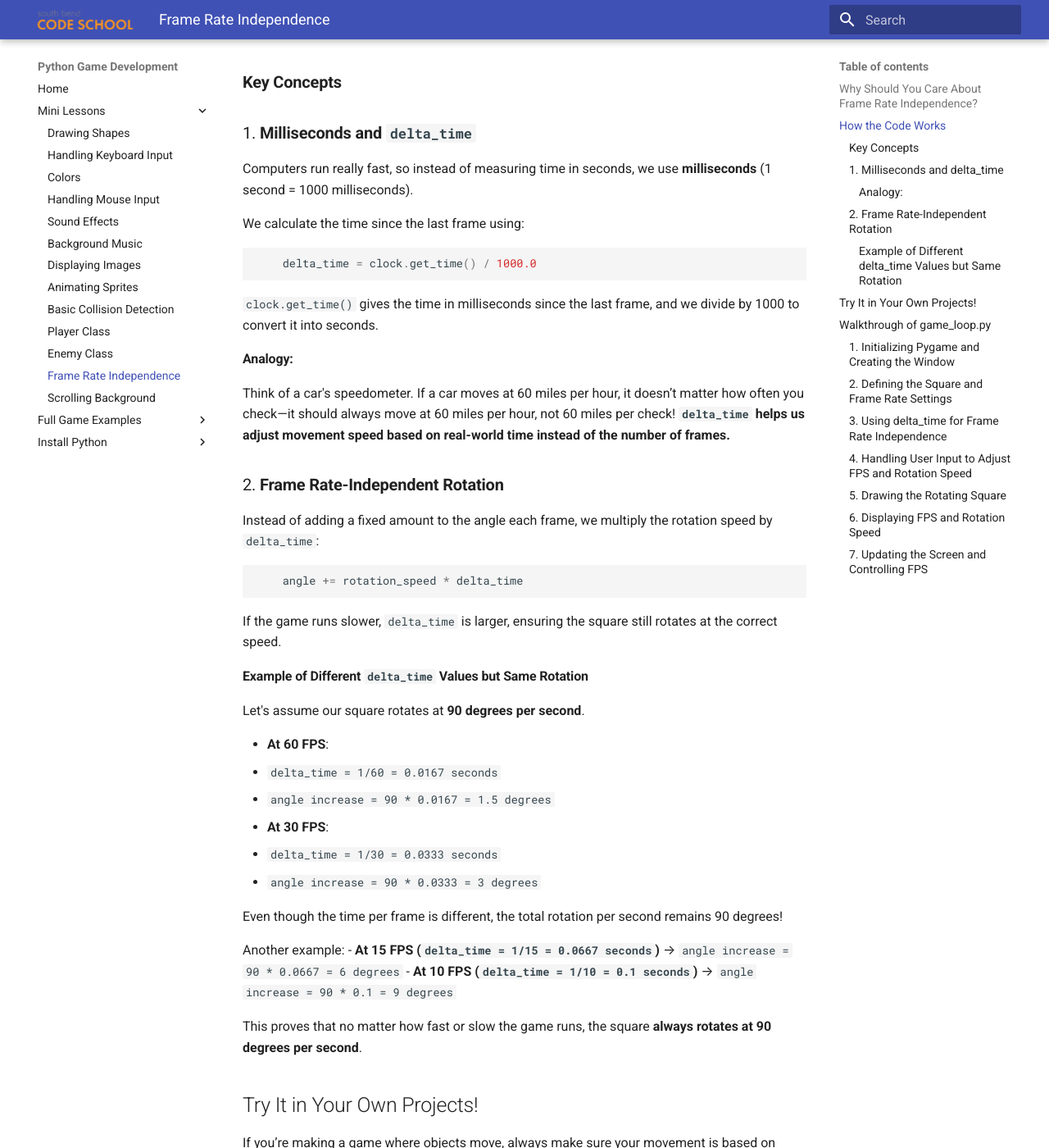
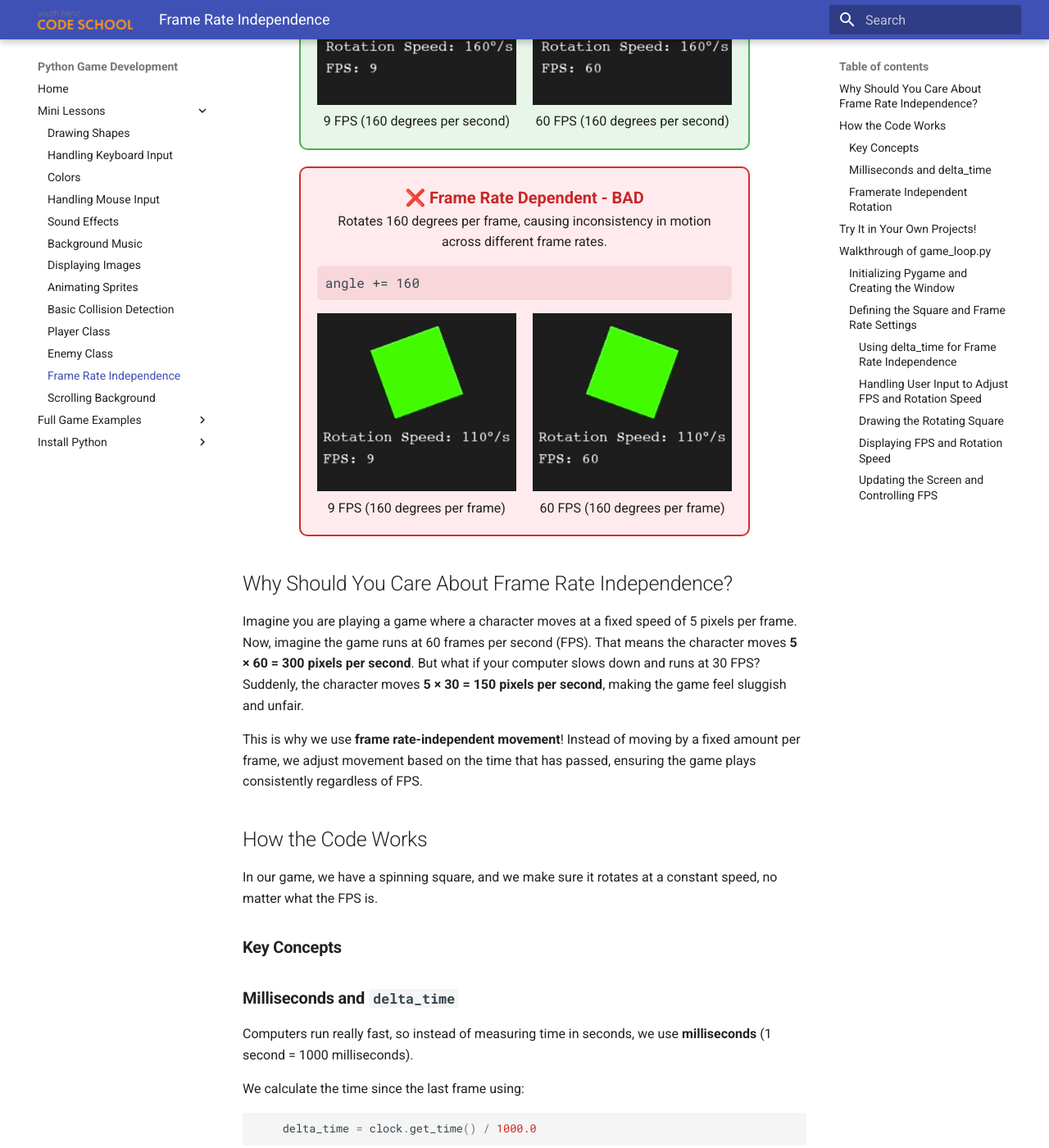
Before and after one commit to South-Bend-Code-School/pygame_lessons, an MkDocs documentation site: the page built from docs/12-Frame Rate Independence/framerate_indpendence.md, in a window 1280 px wide and 1400 px high, scrolled down 582 px. Shown: the whole window at 82% size. Built offline with MkDocs 1.6.1 and Material for MkDocs 9.7.7, drawn with Linux system fonts in a browser that asks for light colours; some of the changed text lies outside the part shown.

Commit message:
updated frame rate indpendence

````diff
--- a/docs/12-Frame Rate Independence/framerate_indpendence.md
+++ b/docs/12-Frame Rate Independence/framerate_indpendence.md
@@ -1,4 +1,50 @@
 # Understanding Frame Rate Independence in Game Development
+
+<div style="display: flex; justify-content: center; align-items: center; margin-bottom: 20px;">
+    <!-- Download Button -->
+    <div>
+        <a href="../framerate_independence.py" download class="md-button md-button--primary">
+            ⬇ Download framerate_independence.py
+        </a>
+    </div>
+</div>
+
+<!-- Grid for Animation Comparison -->
+<div style="display: flex; flex-direction: column; gap: 20px; align-items: center;">
+    <!-- Frame Rate Independent Card -->
+    <div style="border: 2px solid #4CAF50; border-radius: 10px; padding: 20px; width: 80%; background-color: #e8f5e9; text-align: center;">
+        <div style="font-weight: bold; font-size: 20px; color: #2E7D32;">✅ Frame Rate Independent (Delta Time) - GOOD</div>
+        <div style="margin-bottom: 10px;">Rotates at 160 degrees per second, maintaining consistent motion across all frame rates.</div>
+        <pre style="background-color: #dff0d8; padding: 10px; border-radius: 5px; text-align: left; overflow-x: auto;">delta_time = clock.get_time() / 1000.0</br>angle += 160 * delta_time</pre>
+        <div style="display: grid; grid-template-columns: repeat(2, 1fr); gap: 20px;">
+            <div>
+                <img src="../independent_10fps.gif" alt="Independent 10 FPS" width="300">
+                <div>9 FPS (160 degrees per second)</div>
+            </div>
+            <div>
+                <img src="../independent_60fps.gif" alt="Independent 60 FPS" width="300">
+                <div>60 FPS (160 degrees per second)</div>
+            </div>
+        </div>
+    </div>
+
+    <!-- Frame Rate Dependent Card -->
+    <div style="border: 2px solid #D32F2F; border-radius: 10px; padding: 20px; width: 80%; background-color: #ffebee; text-align: center;">
+        <div style="font-weight: bold; font-size: 20px; color: #C62828;">❌ Frame Rate Dependent - BAD</div>
+        <div style="margin-bottom: 10px;">Rotates 160 degrees per frame, causing inconsistency in motion across different frame rates.</div>
+        <pre style="background-color: #f8d7da; padding: 10px; border-radius: 5px; text-align: left; overflow-x: auto;">angle += 160</pre>
+        <div style="display: grid; grid-template-columns: repeat(2, 1fr); gap: 20px;">
+            <div>
+                <img src="../dependent_10fps.gif" alt="Dependent 10 FPS" width="300">
+                <div>9 FPS (160 degrees per frame)</div>
+            </div>
+            <div>
+                <img src="../dependent_60fps.gif" alt="Dependent 60 FPS" width="300">
+                <div>60 FPS (160 degrees per frame)</div>
+            </div>
+        </div>
+    </div>
+</div>
 
 ## Why Should You Care About Frame Rate Independence?
 
@@ -12,7 +58,7 @@ In our game, we have a spinning square, and we make sure it rotates at a constan
 
 ### **Key Concepts**
 
-### 1. **Milliseconds and `delta_time`**
+### **Milliseconds and `delta_time`**
 Computers run really fast, so instead of measuring time in seconds, we use **milliseconds** (1 second = 1000 milliseconds).
 
 We calculate the time since the last frame using:
@@ -21,50 +67,33 @@ We calculate the time since the last frame using:
 ```
 `clock.get_time()` gives the time in milliseconds since the last frame, and we divide by 1000 to convert it into seconds.
 
-#### **Analogy:**
-Think of a car's speedometer. If a car moves at 60 miles per hour, it doesn’t matter how often you check—it should always move at 60 miles per hour, not 60 miles per check! **`delta_time` helps us adjust movement speed based on real-world time instead of the number of frames.**
 
-### 2. **Frame Rate-Independent Rotation**
+### **Framerate Independent Rotation**
 Instead of adding a fixed amount to the angle each frame, we multiply the rotation speed by `delta_time`:
 ```python
     angle += rotation_speed * delta_time
 ```
+
 If the game runs slower, `delta_time` is larger, ensuring the square still rotates at the correct speed.
 
-#### **Example of Different `delta_time` Values but Same Rotation**
 
-Let's assume our square rotates at **90 degrees per second**.
-
-- **At 60 FPS**:
-  - `delta_time = 1/60 = 0.0167 seconds`
-  - `angle increase = 90 * 0.0167 = 1.5 degrees`
-
-- **At 30 FPS**:
-  - `delta_time = 1/30 = 0.0333 seconds`
-  - `angle increase = 90 * 0.0333 = 3 degrees`
-
-Even though the time per frame is different, the total rotation per second remains 90 degrees!
-
-Another example:
-- **At 15 FPS (`delta_time = 1/15 = 0.0667 seconds`)** → `angle increase = 90 * 0.0667 = 6 degrees`
-- **At 10 FPS (`delta_time = 1/10 = 0.1 seconds`)** → `angle increase = 90 * 0.1 = 9 degrees`
-
-This proves that no matter how fast or slow the game runs, the square **always rotates at 90 degrees per second**.
+By adjusting the amount of movement each frame by the time it took to render the frame, we ensure that no matter how fast or slow the game runs, the square **always rotates at 90 degrees per second**.
 
 ## Try It in Your Own Projects!
 If you’re making a game where objects move, always make sure your movement is based on time, not frames. Use `delta_time` for:
+
 - **Character movement**
 - **Animations**
 - **Physics calculations**
 - **Rotations (like our square!)**
 
-By making games frame rate-independent, you ensure a smooth and fair experience for all players! 🚀
+By making games frame rate-independent, you ensure a smooth and fair experience for all players!
 
 ---
 
 ## **Walkthrough of `game_loop.py`**
 
-#### 1. **Initializing Pygame and Creating the Window**
+### **Initializing Pygame and Creating the Window**
 ```python
 import pygame
 import sys
@@ -75,7 +104,7 @@ pygame.display.set_caption("Spinning Square with FPS Counter")
 ```
 This sets up Pygame and creates a window that is 800x600 pixels.
 
-#### 2. **Defining the Square and Frame Rate Settings**
+### **Defining the Square and Frame Rate Settings**
 ```python
 TARGET_FPS = 30
 square_size = 100
@@ -85,14 +114,15 @@ rotation_speed = 90  # Degrees per second
 ```
 We set the square size, its center, and rotation speed. The FPS starts at 30 but can be changed.
 
-#### 3. **Using `delta_time` for Frame Rate Independence**
+#### **Using `delta_time` for Frame Rate Independence**
 ```python
 delta_time = clock.get_time() / 1000.0
 angle += rotation_speed * delta_time
 ```
-Instead of increasing `angle` by a fixed amount per frame, we scale it by `delta_time`, ensuring smooth rotation at any FPS.
 
-#### 4. **Handling User Input to Adjust FPS and Rotation Speed**
+Instead of increasing `angle` by a fixed amount per frame, we scale `rotation_speed` by `delta_time`, ensuring smooth rotation at any FPS.
+
+#### **Handling User Input to Adjust FPS and Rotation Speed**
 ```python
 elif event.key == pygame.K_UP:
     rotation_speed += 10
@@ -105,7 +135,7 @@ elif event.key == pygame.K_LEFT:
 ```
 This allows users to change the FPS and rotation speed dynamically while the game is running.
 
-#### 5. **Drawing the Rotating Square**
+#### **Drawing the Rotating Square**
 ```python
 square_surface = pygame.Surface((square_size, square_size), pygame.SRCALPHA)
 pygame.draw.rect(square_surface, (0, 255, 0), (0, 0, square_size, square_size))
@@ -113,18 +143,20 @@ rotated_square = pygame.transform.rotate(square_surface, angle)
 rect = rotated_square.get_rect(center=square_center)
 screen.blit(rotated_square, rect.topleft)
 ```
+
 We create a square surface, rotate it, and draw it at the center of the screen.
 
-#### 6. **Displaying FPS and Rotation Speed**
+#### **Displaying FPS and Rotation Speed**
 ```python
 fps_text = font.render(f"FPS: {int(clock.get_fps())}", True, (255, 255, 255))
 screen.blit(fps_text, (700, 10))
 ```
 The FPS is displayed in the top-right corner.
 
-#### 7. **Updating the Screen and Controlling FPS**
+#### **Updating the Screen and Controlling FPS**
 ```python
 pygame.display.flip()
 clock.tick(TARGET_FPS)
 ```
+
 The display is updated each frame, and the frame rate is capped at `TARGET_FPS`.
````
Also changed, not shown: docs/12-Frame Rate Independence/dependent_10fps.gif (added), docs/12-Frame Rate Independence/dependent_60fps.gif (added), docs/12-Frame Rate Independence/independent_10fps.gif (added), docs/12-Frame Rate Independence/independent_60fps.gif (added), 1 other file.
